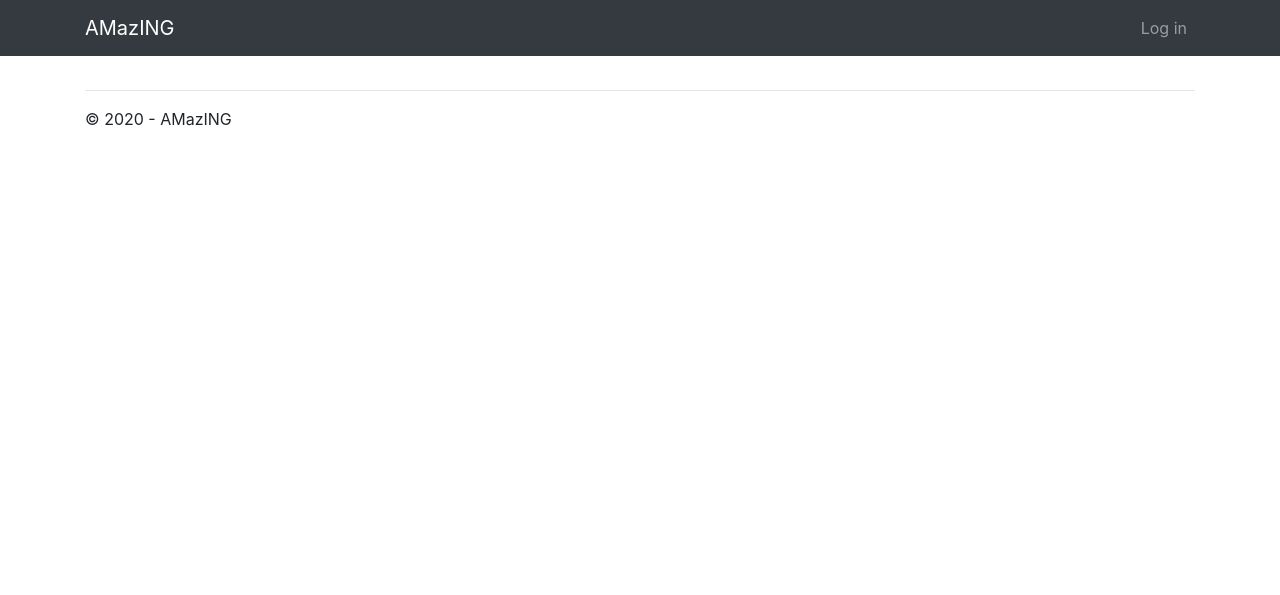
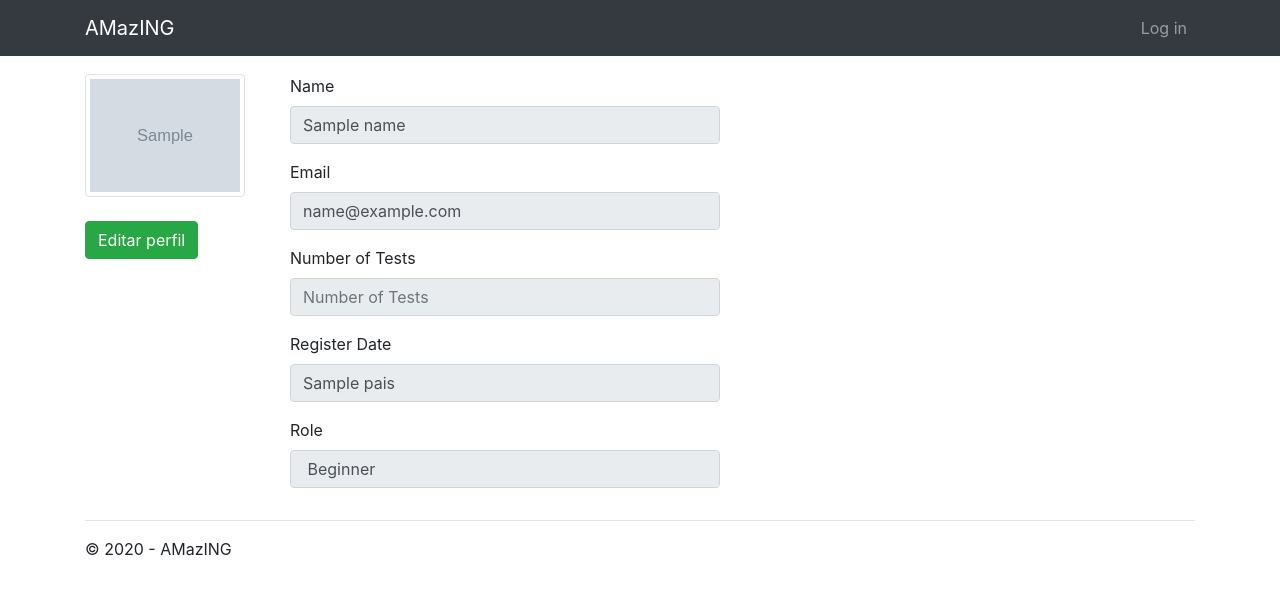
Before and after one commit to user-cube/AMazING, a Django app: template Frontend/app/templates/user/profile.html in a window 1280 px wide. Shown: the top 595 px of the page. Run offline with Django 3.2, Linux system fonts and the light colour scheme; the template is opened without the code that fills it: most values are stand-ins (such as "Sample title", 1, 10 or a date in 2020); grey boxes marked "Sample" are stand-in pictures; parts of the project's set-up code (start-up, migrations or seed data) failed here and were passed over; some libraries are stand-ins or nearby versions.

Commit message:
profile template init

```diff
--- a/Frontend/app/templates/user/profile.html
+++ b/Frontend/app/templates/user/profile.html
@@ -1,3 +1,68 @@
 {% extends 'structure/layout.html' %}
 
-{% block content %} {% endblock %}
+{% block content %}
+        <div class="row">
+        <div class="col-lg-2">
+            <img src="{{ picture}}" class="img-responsive img-thumbnail ">
+            <br>
+            <br>
+            <a href="#" class="btn btn-success"><span
+                    class="glyphicon glyphicon-thumbs-up"></span>
+                Editar perfil</a>
+        </div>
+        <div class="col-lg-10 ">
+            <form class="form-horizontal">
+                <div class="form-group">
+                    <label class="col-lg-4" for="Name">Name</label>
+                    <div class="col-lg-6">
+                        <div class="input-group">
+                            <input id="name" name="name" type="text"
+                                   placeholder="Nome" class="form-control input-lg" value="{{ name }}" readonly>
+                        </div>
+                    </div>
+                </div>
+                <div class="form-group">
+                    <label class="col-lg-4" for="Email">Email</label>
+                    <div class="col-lg-6">
+                        <div class="input-group">
+                            <input id="email" name="email" type="email"
+                                   placeholder="email" class="form-control input-lg" value="{{ email }}" readonly>
+                        </div>
+                    </div>
+                </div>
+                <div class="form-group">
+                    <label class="col-lg-4" for="NumTests">Number of Tests</label>
+                    <div class="col-lg-6">
+                        <div class="input-group">
+                            <input id="numtests" name="numtests" type="number"
+                                   placeholder="Number of Tests" class="form-control input-lg" value="{{ numtests }}"
+                                   readonly>
+                        </div>
+                    </div>
+                </div>
+                <div class="form-group">
+                    <label class="col-lg-4" for="Nome">Register Date</label>
+                    <div class="col-lg-6">
+                        <div class="input-group">
+                            <input id="register" name="register" type="text"
+                                   placeholder="Register Data" class="form-control input-lg" value="{{ row.pais }}" readonly>
+                        </div>
+                    </div>
+                </div>
+                <div class="form-group">
+                    <label class="col-lg-4" for="Nome">Role</label>
+                    <div class="col-lg-6">
+                        <div class="input-group">
+                            <input id="register" name="register" type="text"
+                                   placeholder="Register Data" class="form-control input-lg"
+                                   value="{% if role == 1 %} Expert
+                                          {% else %} Beginner
+                                   {% endif %} " readonly>
+                        </div>
+                    </div>
+                </div>
+            </form>
+        </div>
+
+</div>
+{% endblock %}
```
